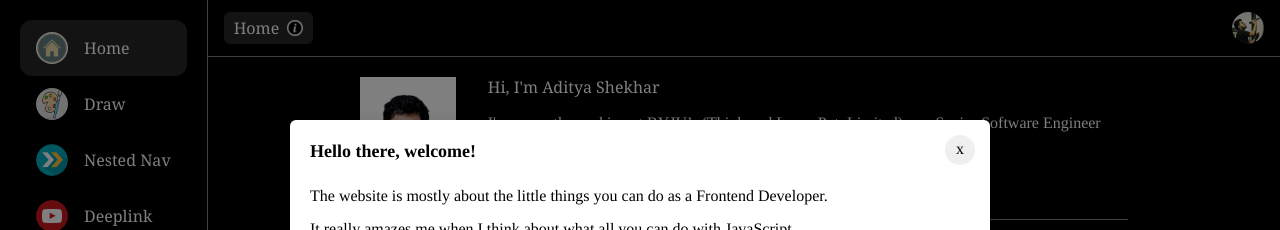
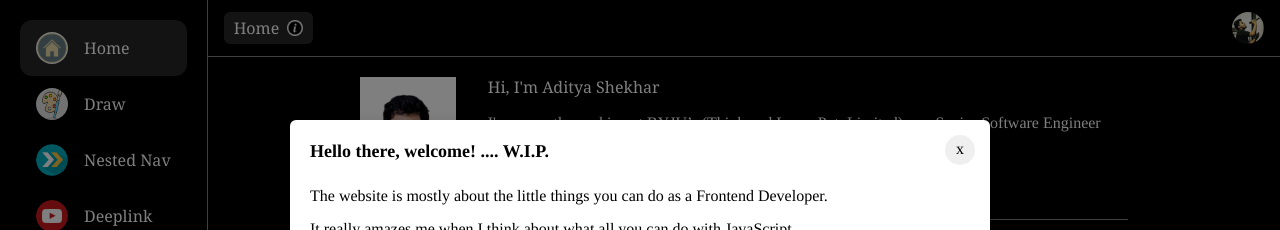
Before and after one commit to shekharaditya7/my-app, a React (Create React App) app: page / in a window 1280 px wide. Shown: the top 230 px of the page. Built offline with nearby package versions, Linux system fonts and the light colour scheme.

Commit message:
added placeholder instruction

```diff
--- a/src/components/Widgets/Instructions.js
+++ b/src/components/Widgets/Instructions.js
@@ -12,7 +12,7 @@ export default function Instruction({
       className={styles.modal}
       shouldCloseOnEscape={false}
     >
-      <div className={styles.title}> {title}</div>
+      <div className={styles.title}> {title} .... W.I.P. </div>
       <ul>
         {instructions.map((step) => (
           <div className={styles.step}>{step}</div>
```
